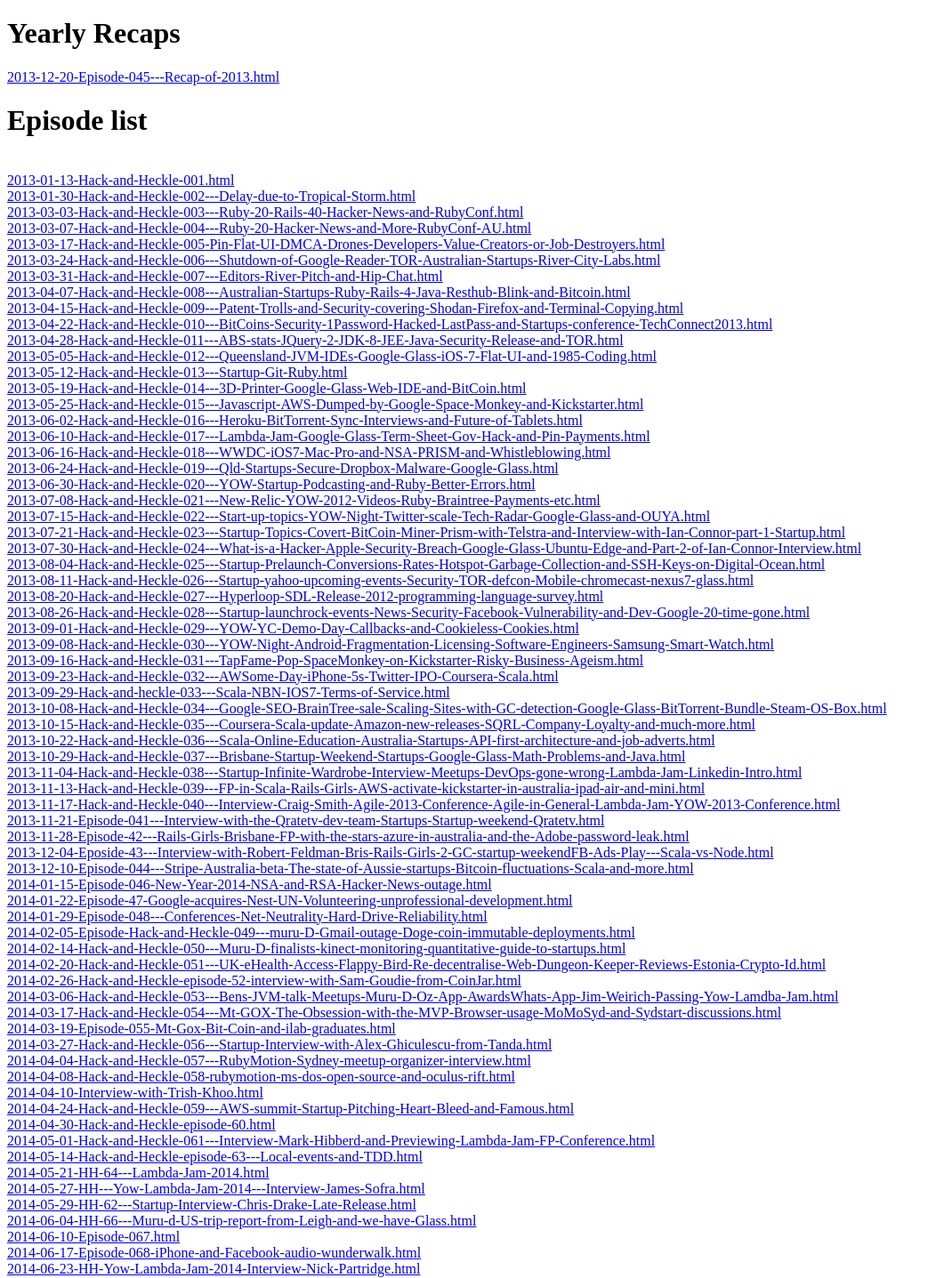
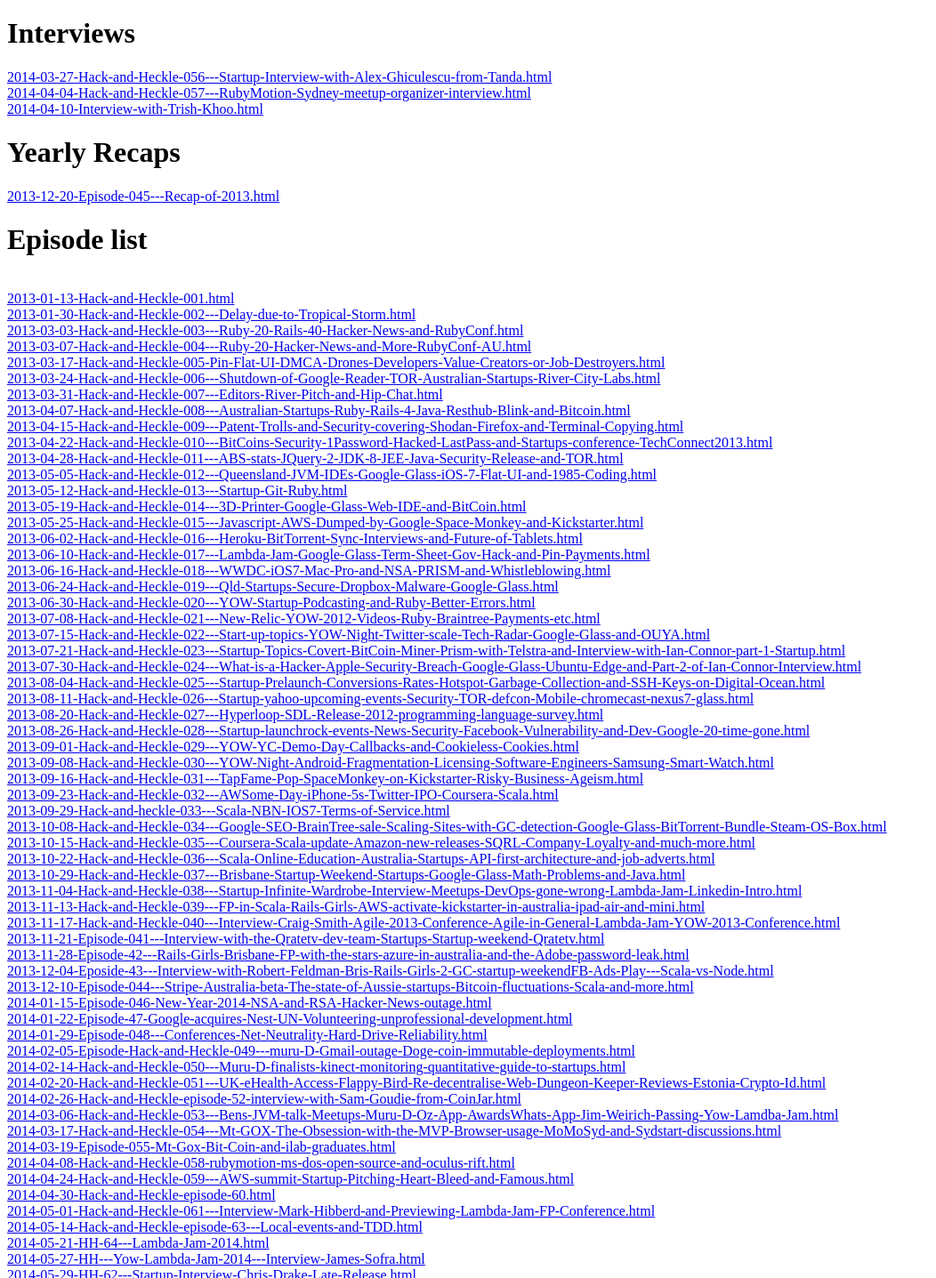
Before and after one commit to hackandheckle/hackandheckle, a plain HTML site: page index.html in a window 1280 px wide. Shown: the part 396-1833 px from the top of the page at 89% size, without its empty margins (0-1052 px from the left). Drawn offline with Linux system fonts and the light colour scheme.

Commit message:
up to episode 64

```diff
--- a/index.html
+++ b/index.html
@@ -34,6 +34,15 @@
 <a href="2014-01-28-Interview-with-Scott-Hanselman-from-YOW-2013.html">2014-01-28-Interview-with-Scott-Hanselman-from-YOW-2013.html</a>
 <br>
 <a href="2014-02-04-Final-Interview-Dave-Thomas-from-YOW-2013.html">2014-02-04-Final-Interview-Dave-Thomas-from-YOW-2013.html</a>
+<br>
+
+<h1>Interviews</h1>
+
+<a href="2014-03-27-Hack-and-Heckle-056---Startup-Interview-with-Alex-Ghiculescu-from-Tanda.html">2014-03-27-Hack-and-Heckle-056---Startup-Interview-with-Alex-Ghiculescu-from-Tanda.html</a>
+<br>
+<a href="2014-04-04-Hack-and-Heckle-057---RubyMotion-Sydney-meetup-organizer-interview.html">2014-04-04-Hack-and-Heckle-057---RubyMotion-Sydney-meetup-organizer-interview.html</a>
+<br>
+<a href="2014-04-10-Interview-with-Trish-Khoo.html">2014-04-10-Interview-with-Trish-Khoo.html</a>
 <br>
 
 <h1>Yearly Recaps</h1>
@@ -130,7 +139,6 @@
 <br>
 <a href="2013-12-10-Episode-044---Stripe-Australia-beta-The-state-of-Aussie-startups-Bitcoin-fluctuations-Scala-and-more.html">2013-12-10-Episode-044---Stripe-Australia-beta-The-state-of-Aussie-startups-Bitcoin-fluctuations-Scala-and-more.html</a>
 <br>
-<!--  HERE! -->
 <a href="2014-01-15-Episode-046-New-Year-2014-NSA-and-RSA-Hacker-News-outage.html">2014-01-15-Episode-046-New-Year-2014-NSA-and-RSA-Hacker-News-outage.html</a>
 <br>
 <a href="2014-01-22-Episode-47-Google-acquires-Nest-UN-Volunteering-unprofessional-development.html">2014-01-22-Episode-47-Google-acquires-Nest-UN-Volunteering-unprofessional-development.html</a>
@@ -151,13 +159,7 @@
 <br>
 <a href="2014-03-19-Episode-055-Mt-Gox-Bit-Coin-and-ilab-graduates.html">2014-03-19-Episode-055-Mt-Gox-Bit-Coin-and-ilab-graduates.html</a>
 <br>
-<a href="2014-03-27-Hack-and-Heckle-056---Startup-Interview-with-Alex-Ghiculescu-from-Tanda.html">2014-03-27-Hack-and-Heckle-056---Startup-Interview-with-Alex-Ghiculescu-from-Tanda.html</a>
-<br>
-<a href="2014-04-04-Hack-and-Heckle-057---RubyMotion-Sydney-meetup-organizer-interview.html">2014-04-04-Hack-and-Heckle-057---RubyMotion-Sydney-meetup-organizer-interview.html</a>
-<br>
 <a href="2014-04-08-Hack-and-Heckle-058-rubymotion-ms-dos-open-source-and-oculus-rift.html">2014-04-08-Hack-and-Heckle-058-rubymotion-ms-dos-open-source-and-oculus-rift.html</a>
-<br>
-<a href="2014-04-10-Interview-with-Trish-Khoo.html">2014-04-10-Interview-with-Trish-Khoo.html</a>
 <br>
 <a href="2014-04-24-Hack-and-Heckle-059---AWS-summit-Startup-Pitching-Heart-Bleed-and-Famous.html">2014-04-24-Hack-and-Heckle-059---AWS-summit-Startup-Pitching-Heart-Bleed-and-Famous.html</a>
 <br>
```
Also changed, not shown: 4 other files.
